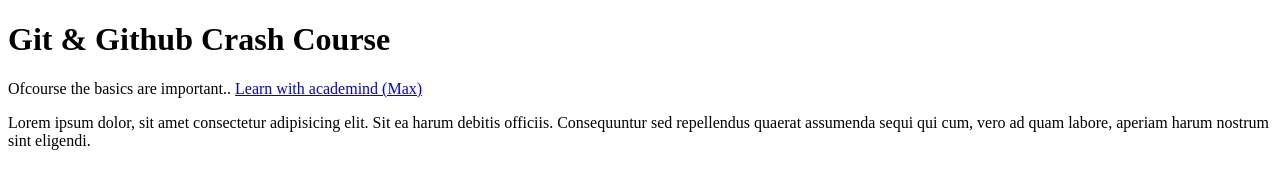
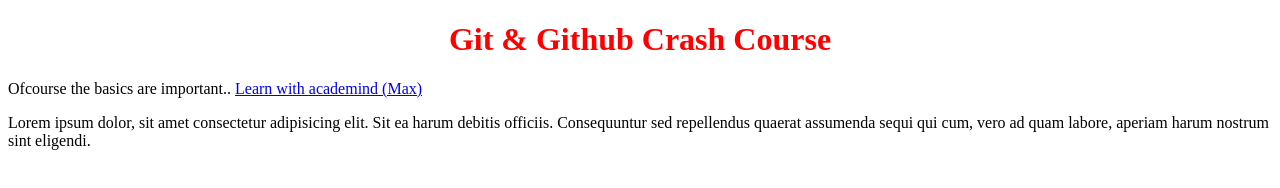
Before and after one commit to urekmazth/git-medium, a plain HTML site: page index.html in a window 1280 px wide. Drawn offline with Linux system fonts and the light colour scheme.

Commit message:
added style.css

```diff
--- a/index.html
+++ b/index.html
@@ -5,6 +5,7 @@
     <meta http-equiv="X-UA-Compatible" content="IE=edge">
     <meta name="viewport" content="width=device-width, initial-scale=1.0">
     <title>Git & Github Crash Course</title>
+    <link rel="stylesheet" href="style.css">
 </head>
 <body>
     <h1>Git & Github Crash Course</h1>
--- /dev/null
+++ b/style.css
@@ -0,0 +1,5 @@
+h1 {
+    color: red;
+    font-weight: 700;
+    text-align: center;
+}
```
